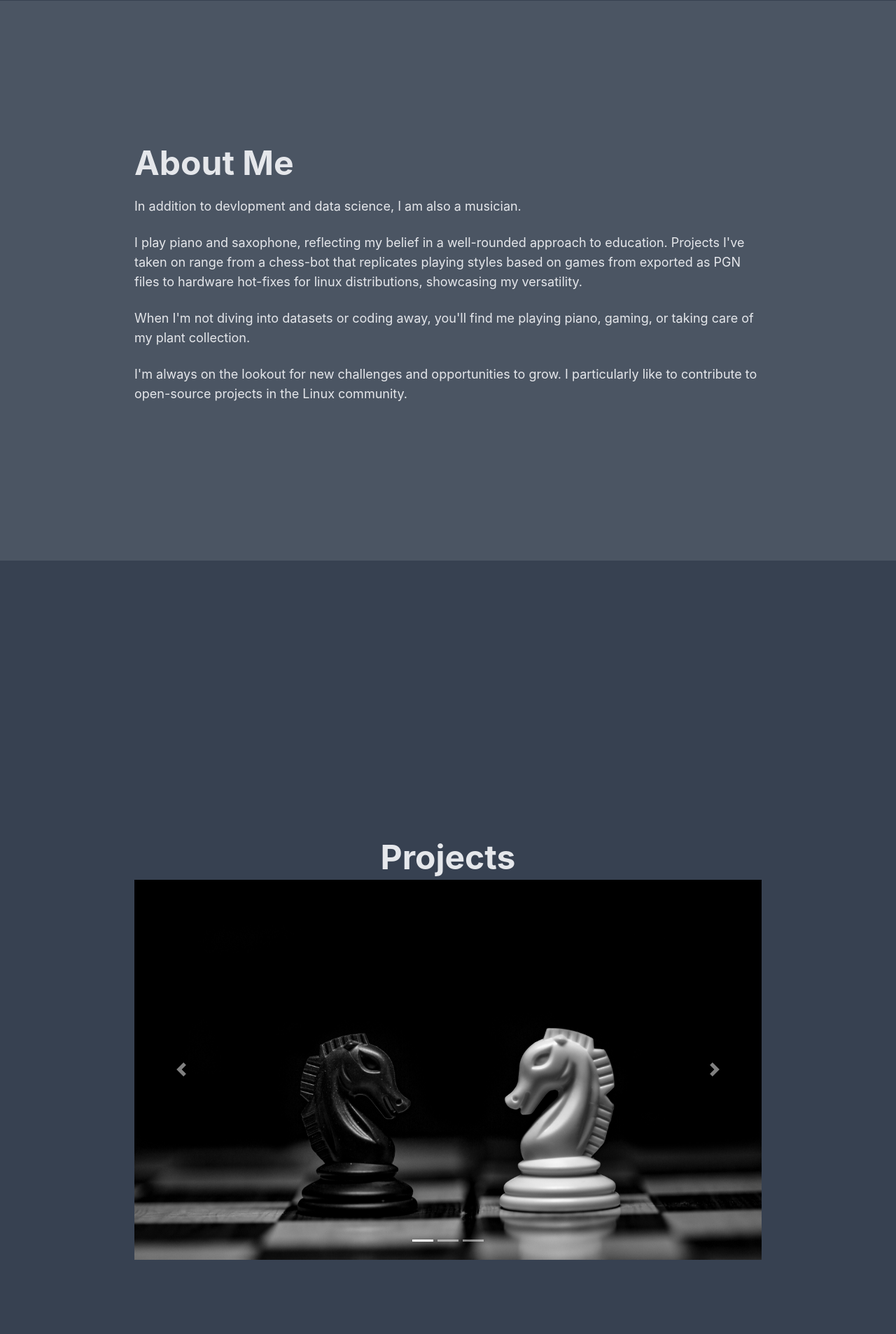
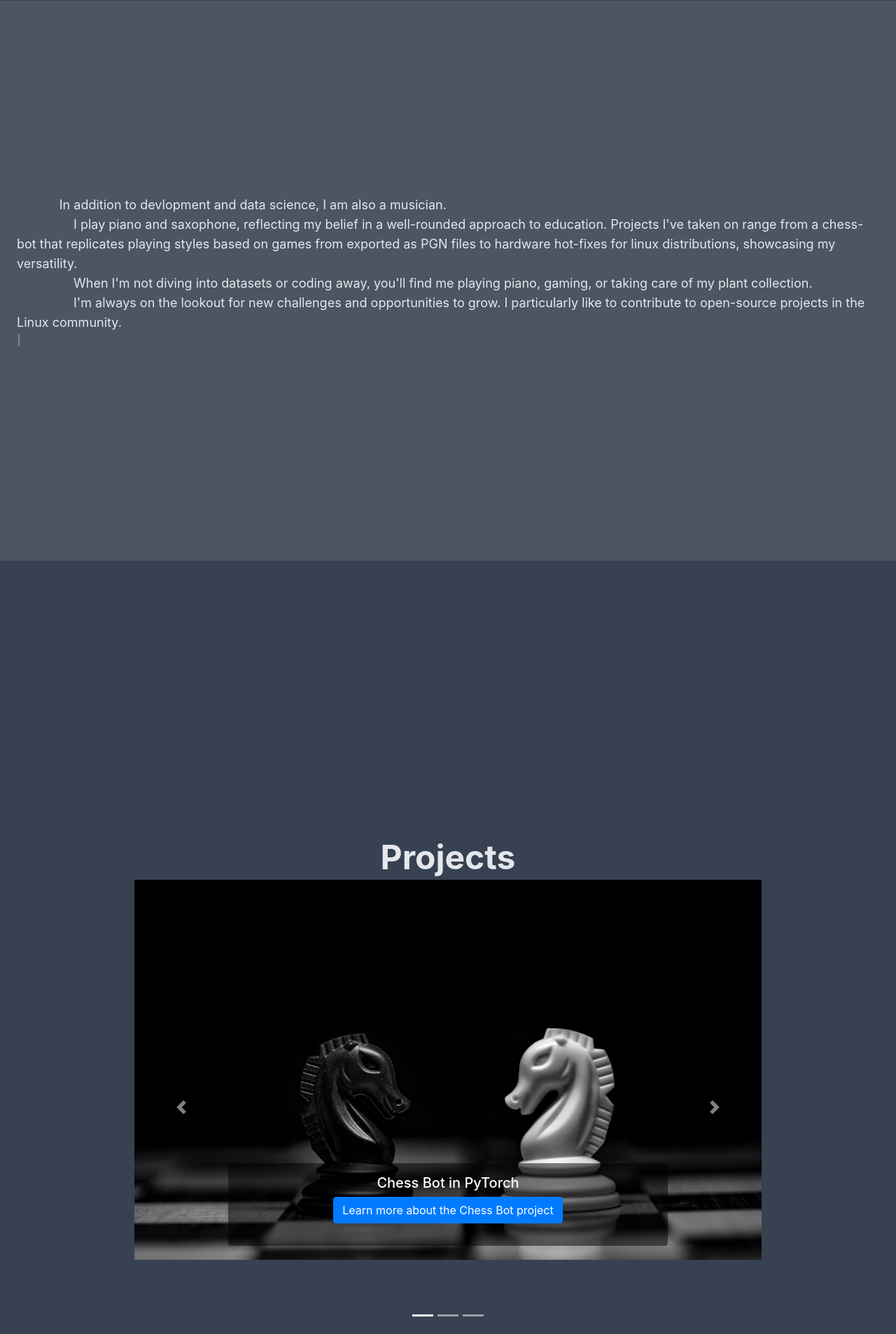
Before and after one commit to TahlonBrahic/Green-Tea-Sensory-Evaluation-With-GANs, a Flask app: page / in a window 1280 px wide. Shown: the part 863-2769 px from the top of the page at 70% size. Before the commit the page ends 2663 px from the top, so only its background shows below. Run offline with Flask 3, Linux system fonts and the light colour scheme; some libraries are stand-ins or nearby versions.

Commit message:
Fixed carousel

```diff
--- a/web_app/static/styles/output.css
+++ b/web_app/static/styles/output.css
@@ -667,6 +667,10 @@ html {
   height: 2rem;
 }
 
+.h-auto {
+  height: auto;
+}
+
 .h-full {
   height: 100%;
 }
@@ -733,12 +737,21 @@ html {
   margin-left: calc(1rem * calc(1 - var(--tw-space-x-reverse)));
 }
 
+.rounded {
+  border-radius: 0.25rem;
+}
+
 .rounded-full {
   border-radius: 9999px;
 }
 
 .rounded-md {
   border-radius: 0.375rem;
+}
+
+.bg-black {
+  --tw-bg-opacity: 1;
+  background-color: rgb(0 0 0 / var(--tw-bg-opacity));
 }
 
 .bg-gray-600 {
@@ -761,8 +774,21 @@ html {
   background-color: rgb(17 24 39 / var(--tw-bg-opacity));
 }
 
+.bg-opacity-50 {
+  --tw-bg-opacity: 0.5;
+}
+
+.object-cover {
+  -o-object-fit: cover;
+     object-fit: cover;
+}
+
 .p-1 {
   padding: 0.25rem;
+}
+
+.p-3 {
+  padding: 0.75rem;
 }
 
 .px-2 {
--- a/web_app/templates/index.html
+++ b/web_app/templates/index.html
@@ -5,16 +5,17 @@
     <section id="Introduction" class="min-h-screen flex items-center justify-center bg-gray-700 text-gray-200 px-4">
         <div class="max-w-4xl mx-auto text-left">
             <h1 class="text-3xl md:text-4xl lg:text-5xl font-bold">Hey, I'm Tahlon, <br/> Data Scientist + Developer</h1>
-            <p class="typewriter-text mt-4 text-base md:text-lg" id="typewriter"></p>
+        </div>
+    </section>
+
+    <section id="About-Me" class="min-h-screen flex items-center justify-center bg-gray-600 text-gray-200 px-4">
+        <p class="typewriter-text mt-4 text-base md:text-lg" id="typewriter">
             <script>
-                const text = `As a data scientist and developer,
-I bring a unique blend of analytical prowess and coding wizardry to every project I undertake.
-With a passion for unraveling complex datasets and crafting innovative solutions,
-I thrive in the world of data-driven decision-making.
-Whether it's building robust machine learning models or architecting scalable software applications,
-I am dedicated to pushing the boundaries of what's possible with data.
-Explore my portfolio and discover how I can help transform your data challenges into actionable insights and impactful solutions.
-Let's unlock the power of data together!`;
+                const text = `In addition to devlopment and data science, I am also a musician.
+                I play piano and saxophone, reflecting my belief in a well-rounded approach to education. Projects I've taken on range from a chess-bot that replicates playing styles based on games from exported as PGN files to hardware hot-fixes for linux distributions, showcasing my versatility.
+                When I'm not diving into datasets or coding away, you'll find me playing piano, gaming, or taking care of my plant collection.
+                I'm always on the lookout for new challenges and opportunities to grow. I particularly like to contribute to open-source projects in the Linux community.
+`;
 
                 let index = 0;
                 const typewriterElement = document.getElementById('typewriter');
@@ -46,46 +47,39 @@ Let's unlock the power of data together!`;
                     50% { opacity: 0; }
                 }
             </style>
-        </div>
+            </p>
     </section>
-
-    <section id="About-Me" class="min-h-screen flex items-center justify-center bg-gray-600 text-gray-200 px-4">
-        <div class="max-w-4xl mx-auto text-left">
-            <h1 class="text-3xl md:text-4xl lg:text-5xl font-bold">About Me</h1>
-            <p class="mt-4 text-base md:text-lg">
-                In addition to devlopment and data science, I am also a musician.
-            </p>
-            <p class="mt-4 text-base md:text-lg">
-              I play piano and saxophone, reflecting my belief in a well-rounded approach to education. Projects I've taken on range from a chess-bot that replicates playing styles based on games from exported as PGN files to hardware hot-fixes for linux distributions, showcasing my versatility.
-            </p>
-            <p class="mt-4 text-base md:text-lg">
-                When I'm not diving into datasets or coding away, you'll find me playing piano, gaming, or taking care of my plant collection.
-            </p>
-            <p class="mt-4 text-base md:text-lg">
-                I'm always on the lookout for new challenges and opportunities to grow. I particularly like to contribute to open-source projects in the Linux community.
-            </p>
-        </div>
-    </section>
-
 
     <section id="Projects" class="min-h-screen flex items-center justify-center bg-gray-700 text-gray-200 px-4">
         <div class="max-w-4xl mx-auto text-center pt-12 md:pt-16 lg:pt-20 pb-12">
           <h1 class="pt-40 md:pt-60 lg:pt-80 text-3xl md:text-4xl lg:text-5xl font-bold">Projects</h1>
-          <div id="carouselExampleIndicators" class="carousel slide" data-ride="carousel">
+          <div id="carouselExampleIndicators" class="carousel slide" data-ride="carousel" style="padding-bottom: 100px;">
             <ol class="carousel-indicators">
               <li data-target="#carouselExampleIndicators" data-slide-to="0" class="active"></li>
               <li data-target="#carouselExampleIndicators" data-slide-to="1"></li>
               <li data-target="#carouselExampleIndicators" data-slide-to="2"></li>
             </ol>
-              <div class="carousel-inner">
+            <div class="carousel-inner" style="height: 550px;">
               <div class="carousel-item active">
-                      <img class="d-block w-100" src="{{ url_for('static', filename='chess.jpg') }}" alt="Chess Bot in PyTorch">
+                <img class="d-block w-100" src="{{ url_for('static', filename='chess.jpg') }}" alt="Chess Bot in PyTorch" style="object-fit: cover; height: 100%;">
+                <div class="carousel-caption d-none d-md-block bg-opacity-50 bg-black p-3 rounded">
+                  <h5 class="text-white">Chess Bot in PyTorch</h5>
+                  <p><a href="https://github.com/TahlonBrahic/Data-Science-Portfolio/tree/main/Data%20Science/Brother%20Chess%20Bot" class="btn btn-primary">Learn more about the Chess Bot project</a></p>
+                </div>
               </div>
               <div class="carousel-item">
-                      <img class="d-block w-100" src="{{ url_for('static', filename='laptop.jpg') }}" alt="Firmware hotfixes for Samsung Galaxy Book3 on Arch Linux">
+                <img class="d-block w-100" src="{{ url_for('static', filename='laptop.jpg') }}" alt="Firmware hotfixes for Samsung Galaxy Book3 on Arch Linux" style="object-fit: cover; height: 100%;">
+                <div class="carousel-caption d-none d-md-block bg-opacity-50 bg-black p-3 rounded">
+                  <h5 class="text-white">Firmware Hotfixes for Samsung Galaxy Book3 on Arch Linux</h5>
+                  <p><a href="https://github.com/TahlonBrahic/Galaxy-Book3-Pro-360-Arch-Linux" class="btn btn-secondary">Discover the firmware hotfixes</a></p>
+                </div>
               </div>
               <div class="carousel-item">
-                      <img class="d-block w-100" src="{{ url_for('static', filename='green_tea.jpg') }}" alt="How do catechins and caffeine affect perceived sensory evaluations in green tea?">
+                <img class="d-block w-100" src="{{ url_for('static', filename='green_tea.jpg') }}" alt="How do catechins and caffeine affect perceived sensory evaluations in green tea?" style="object-fit: cover; height: 100%;">
+                <div class="carousel-caption d-none d-md-block bg-opacity-50 bg-black p-3 rounded">
+                  <h5 class="text-white">Impact of Catechins and Caffeine on Green Tea Sensory Evaluations</h5>
+                  <p><a href="/projects/tea-catechins" class="btn btn-success">Interact with the model</a></p>
+                </div>
               </div>
             </div>
             <a class="carousel-control-prev" href="#carouselExampleIndicators" role="button" data-slide="prev">
```
Lines whose indentation alone changed are shown as unchanged.
